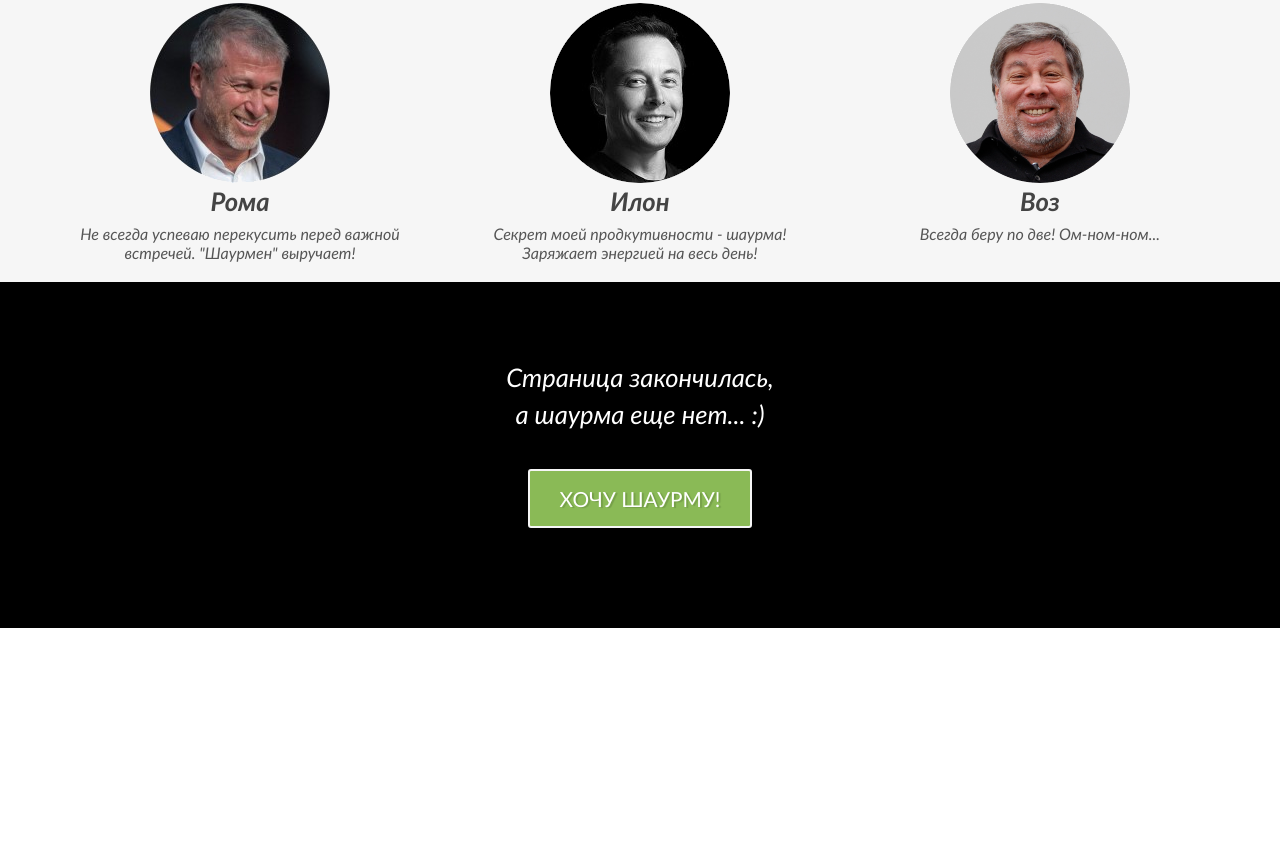
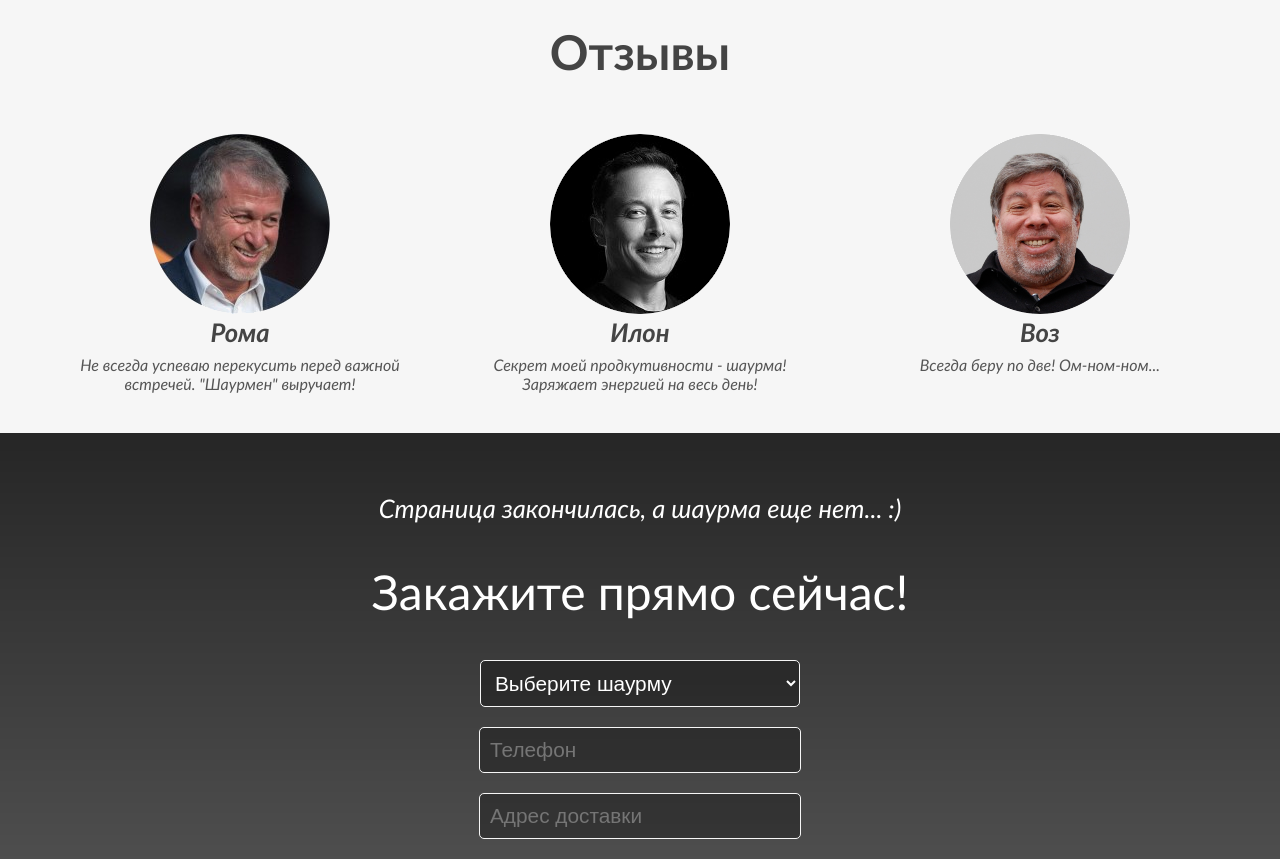
Before and after one commit to just-ed/landing, a plain HTML site: page index.html in a window 1280 px wide. Shown: the part 1941-2800 px from the top of the page. Before the commit the page ends 2569 px from the top, so only its background shows below. Drawn offline with nearby package versions, Linux system fonts and the light colour scheme.

Commit message:
form and footer added

```diff
--- a/css/action.css
+++ b/css/action.css
@@ -1,5 +1,32 @@
 .action {
+  background-color: rgba(0, 0, 0, 0.5);;
+  background-image: linear-gradient(rgba(0, 0, 0, 0.7), rgba(0, 0, 0, 0.2) 100%);
+  background-size: cover;
+  background-repeat: no-repeat;
+  background-attachment: scroll, fixed;
+  background-position: 0 0%, center top;
+
+  min-height: 600px;
   padding: 40px 0;
-  background: #000;
   color: #fff;
 }
+
+.form-input-text, .form-select {
+  background: rgba(0, 0, 0, 0.3);
+  color: #fff;
+  border: 1px solid #f6f6f6;
+  border-radius: 5px;
+  padding: 10px;
+}
+
+.form-input-text {
+  width: 300px;
+}
+
+.form-select {
+  width: 320px;
+}
+
+.selected {
+  display: none;
+}
--- a/css/features.css
+++ b/css/features.css
@@ -4,7 +4,7 @@
 }
 
 .feature-item {
-  margin: 0 20px;
+  margin: 20px;
 }
 
 .feature-image {
--- /dev/null
+++ b/css/footer.css
@@ -0,0 +1,5 @@
+.footer {
+  background: #000;
+  color: #fff;
+  padding: 20px 0;
+}
--- a/css/grid.css
+++ b/css/grid.css
@@ -1,5 +1,9 @@
 .buffer-top {
   margin-top: 20px;
+}
+
+.buffer-top-large {
+  margin-top: 40px;
 }
 
 .buffer-bottom {
--- a/css/text.css
+++ b/css/text.css
@@ -17,7 +17,7 @@ body {
 
 .title-medium {
   font-size: 3em;
-  margin-bottom: .2em;
+  margin-bottom: .3em;
 }
 
 .title-small {
--- a/index.html
+++ b/index.html
@@ -3,6 +3,8 @@
 <head>
   <meta charset="utf-8">
   <title>Шаурма с бесплатной доставкой</title>
+
+  <link rel="shortcut icon" type="image/png" href="images/favicon.png"/>
 
   <link href="https://fonts.googleapis.com/css?family=Pacifico" rel="stylesheet">
 
@@ -17,6 +19,7 @@
   <link rel="stylesheet" href="css/prices.css">
   <link rel="stylesheet" href="css/feedback.css">
   <link rel="stylesheet" href="css/action.css">
+  <link rel="stylesheet" href="css/footer.css">
 
   <script type="text/javascript" charset="utf-8" src="https://code.jquery.com/jquery-3.3.1.min.js"></script>
   <script type="text/javascript" charset="utf-8" src="js/parallax.js-1.5.0/parallax.min.js"></script>
@@ -41,6 +44,9 @@
           <li class="header-nav-item">
             <a class="header-nav-link text-medium" href="#feedback">Отзывы</a>
           </li>
+          <li class="header-nav-item">
+            <a class="header-nav-link text-medium" href="#action">Заказать</a>
+          </li>
         </ul>
       </div>
     </div>
@@ -54,6 +60,8 @@
 
   <div class="features text-center" id="features">
     <div class="container">
+      <h2 class="title-medium text-center">О нас</h2>
+
       <div class="column-1-3">
         <div class="feature-item">
           <div class="feature-image">
@@ -147,6 +155,7 @@
   </div>
 
   <div class="feedback text-center" id="feedback">
+    <div class="buffer-both">
       <div class="container">
         <h2 class="title-medium text-center">Отзывы</h2>
 
@@ -189,19 +198,46 @@
         </div>
       </div>
     </div>
+  </div>
 
-  <div class="action text-center">
+  <div class="action text-center" data-parallax="scroll" data-image-src="images/intro_background.jpg" id="action">
+    <div class="buffer-both">
+      <div class="action-details buffer-bottom-large">
+        <p class="text-lead">Страница закончилась, а шаурма еще нет... :)</p>
+        <p class="title-medium buffer-top-large">Закажите прямо сейчас!</p>
+      </div>
+
+      <div class="form">
+        <form action="#" method="post">
+          <p class="buffer-both">
+            <select class="form-select text-medium" name="choice">
+              <option class="selected" selected>Выберите шаурму</option>
+              <option value=vegan>Веджи</option>
+              <option value="classic">Классик</option>
+              <option value="king_size">KING SIZE</option>
+            </select>
+          </p>
+          <p class="buffer-both">
+            <input class="form-input-text text-medium" type="text" name="order[phone]" placeholder="Телефон">
+          </p>
+          <p class="buffer-both">
+            <input class="form-input-text text-medium" type="comment" name="order[address]" placeholder="Адрес доставки">
+          </p>
+
           <div class="buffer-both-large">
-      <div class="action-text buffer-bottom-large">
-        <p class="text-lead">Страница закончилась,</p>
-        <p class="text-lead">а шаурма еще нет... :)</p>
+            <input type="submit" class="button button-green" value="ХОЧУ ШАУРМУ!">
           </div>
-      <div class="action-button">
-        <a class="button button-green buffer-bottom" href="#">
-          <p class="text-medium">ХОЧУ ШАУРМУ!</p>
-        </a>
+        </form>
       </div>
     </div>
   </div>
+
+  <div class="footer text-center">
+    <footer>
+      <p>ООО "Шаурмен", 8 (495) 777-33-55</p>
+      <p>Москва, Манежная площадь, 1, стр. 2, ТК "Охотный ряд"</p>
+      <p>ИНН 123456789012, ОГРН 123456789012345</p>
+    </footer>
+  </div>
 </body>
 </html>
```
Also changed, not shown: images/favicon.png (added). Lines whose indentation alone changed are shown as unchanged.
